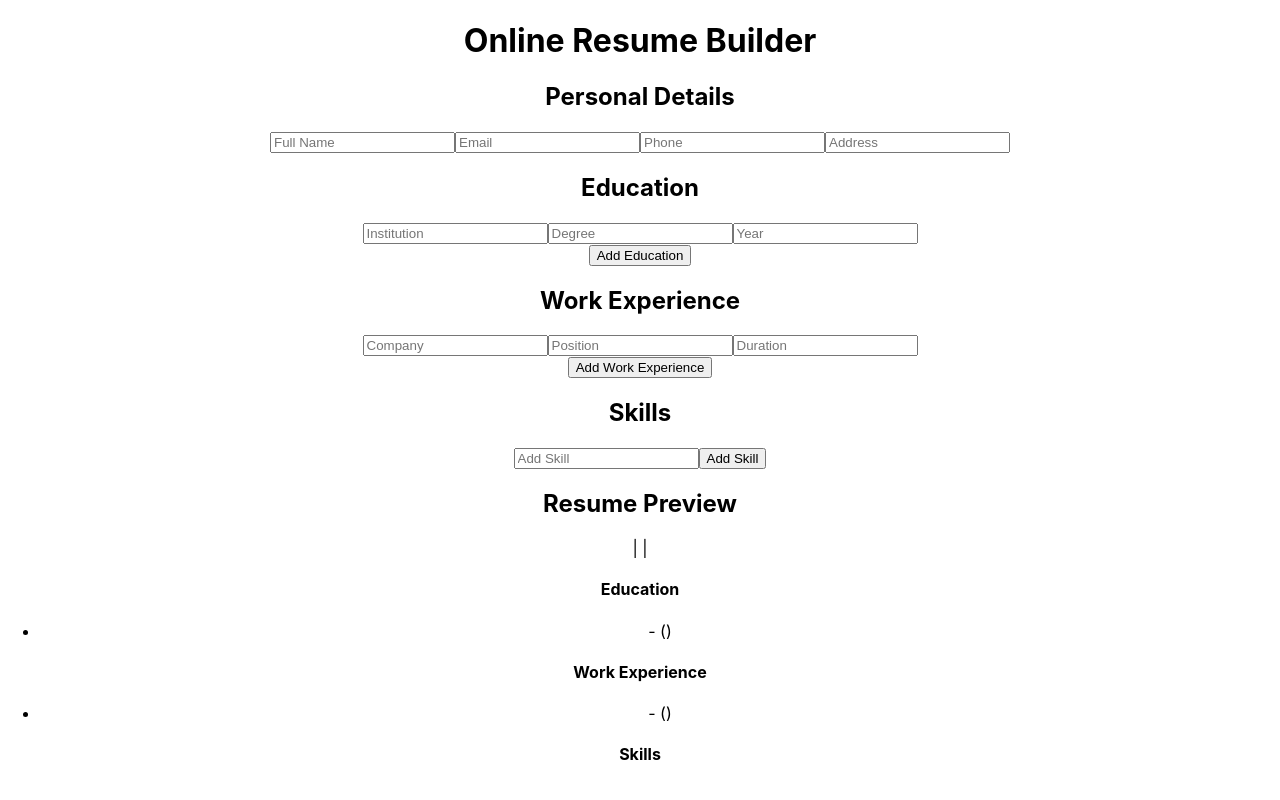
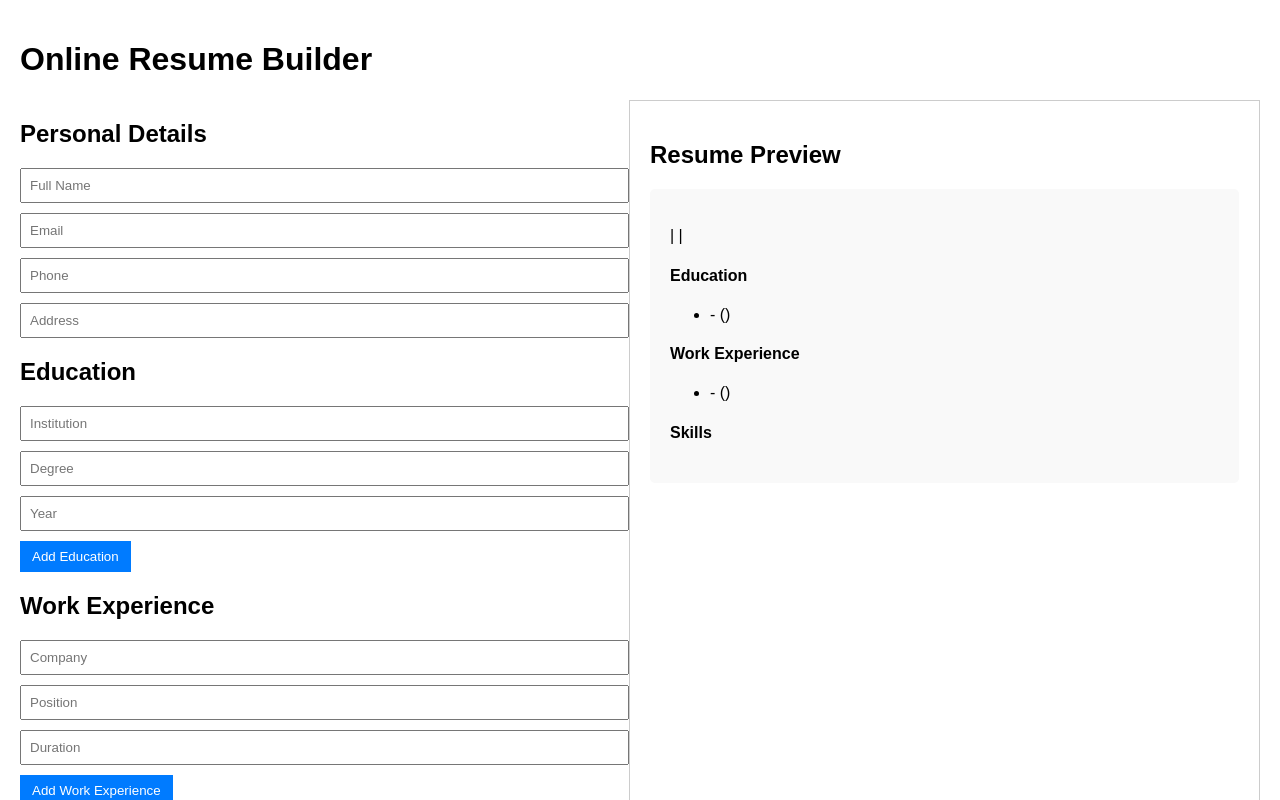
Before and after one commit to RensithUdara/resume-builder, a React (Create React App) app: page / in a window 1280 px wide. Shown: the top 800 px of the page. Built offline with nearby package versions, Linux system fonts and the light colour scheme.

Commit message:
style: update App.css for improved layout and styling of form components and resume preview

```diff
--- a/src/App.css
+++ b/src/App.css
@@ -1,38 +1,48 @@
 .App {
-  text-align: center;
+  font-family: Arial, sans-serif;
+  padding: 20px;
 }
 
-.App-logo {
-  height: 40vmin;
-  pointer-events: none;
+.builder {
+  display: flex;
+  gap: 20px;
 }
 
-@media (prefers-reduced-motion: no-preference) {
-  .App-logo {
-    animation: App-logo-spin infinite 20s linear;
-  }
+.forms {
+  flex: 1;
 }
 
-.App-header {
-  background-color: #282c34;
-  min-height: 100vh;
-  display: flex;
-  flex-direction: column;
-  align-items: center;
-  justify-content: center;
-  font-size: calc(10px + 2vmin);
-  color: white;
+.form-section {
+  margin-bottom: 20px;
 }
 
-.App-link {
-  color: #61dafb;
+input {
+  display: block;
+  margin-bottom: 10px;
+  padding: 8px;
+  width: 100%;
 }
 
-@keyframes App-logo-spin {
-  from {
-    transform: rotate(0deg);
-  }
-  to {
-    transform: rotate(360deg);
-  }
+button {
+  padding: 8px 12px;
+  background-color: #007bff;
+  color: white;
+  border: none;
+  cursor: pointer;
 }
+
+button:hover {
+  background-color: #0056b3;
+}
+
+.resume-preview {
+  flex: 1;
+  border: 1px solid #ccc;
+  padding: 20px;
+}
+
+.resume {
+  background-color: #f9f9f9;
+  padding: 20px;
+  border-radius: 5px;
+}
```
